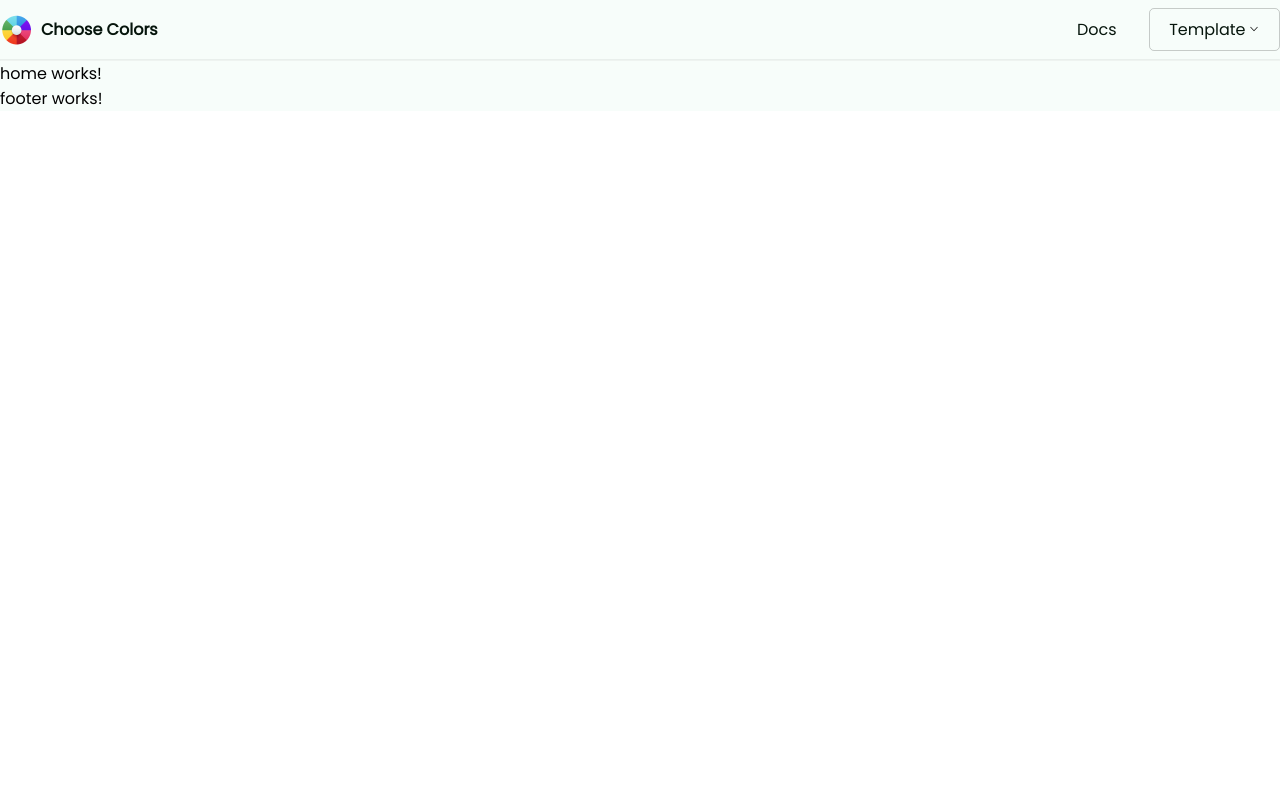
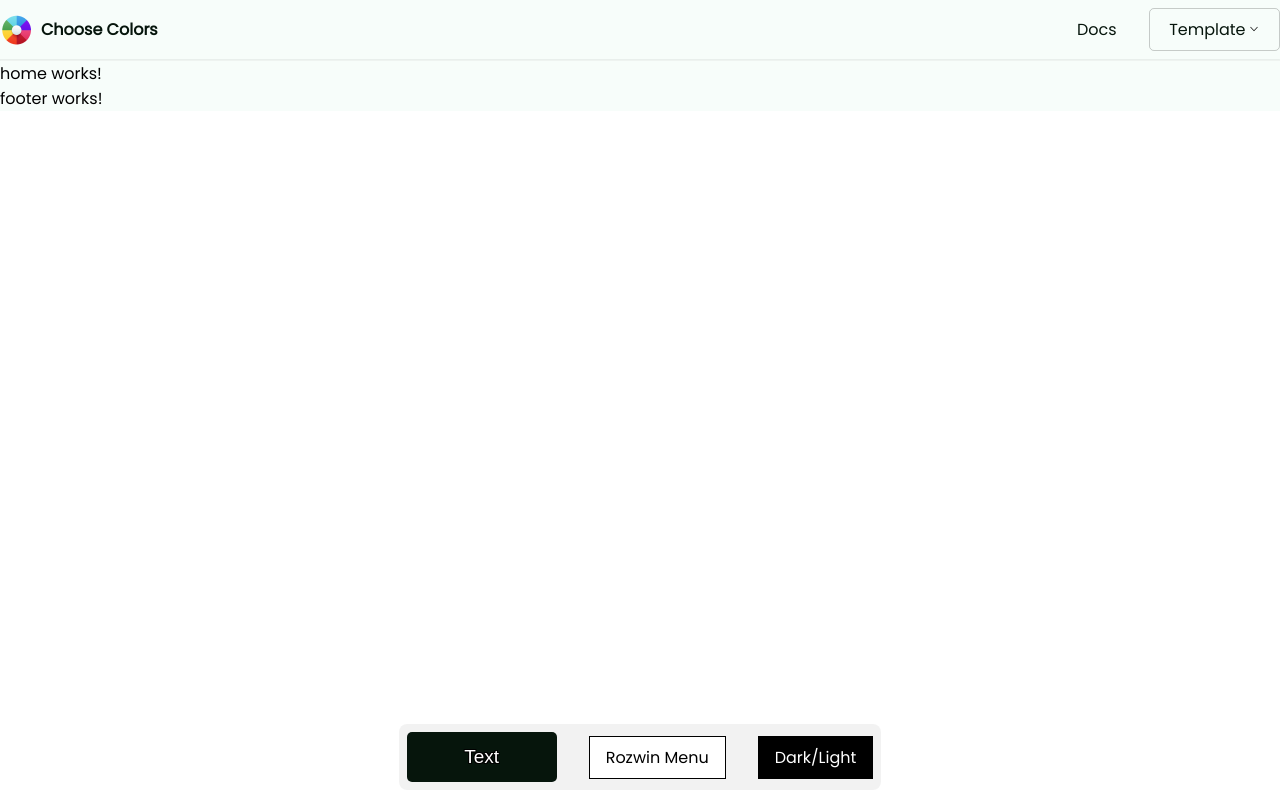
Before and after one commit to Lexsak/choose-color, an Angular app: page / in a window 1280 px wide. Built offline with nearby package versions, Linux system fonts and the light colour scheme.

Commit message:
color toolbar html and css also ts

```diff
--- a/src/app/layouts/color-toolbar/color-toolbar.component.css
+++ b/src/app/layouts/color-toolbar/color-toolbar.component.css
@@ -0,0 +1,105 @@
+.container {
+  display: flex;
+  justify-content: center;
+}
+
+.colorContainer {
+  display: flex;
+  justify-content: center;
+  align-items: center;
+  background-color: rgba(0, 0, 0, 0.05);
+  padding: 8px;
+  gap: 2rem;
+  border-radius: 8px;
+}
+
+.btn-color {
+  padding: 0;
+  width: 150px;
+  height: 50px;
+  position: relative;
+  cursor: pointer;
+  background-color: transparent;
+  border: 0;
+}
+.btn-color::after {
+  position: absolute;
+  width: auto;
+  height: auto;
+  color: #ffffff;
+  font-size: 19px;
+  text-shadow: -1px -1px 0 #000, 1px -1px 0 #000, -1px 1px 0 #000,
+    1px 1px 0 #000;
+  border: none;
+  top: 50%;
+  left: 50%;
+  transform: translate(-50%, -50%);
+}
+
+/* Color Inputs Names  */
+.color-text::after {
+  content: "Text";
+}
+
+.second-color::after {
+  content: "Background";
+}
+
+.accent-color::after {
+  content: "Accent";
+}
+.primary-color::after {
+  content: "Primary";
+}
+.secondary-color::after {
+  content: "Secondary";
+}
+
+input[type="color"]::-webkit-color-swatch-wrapper {
+  padding: 0;
+}
+input[type="color"]::-webkit-color-swatch {
+  border: none;
+  border-radius: 5px;
+}
+
+/* DropDown */
+.dropdown-container {
+  position: relative;
+  background-color: white;
+}
+
+.dropdown-text {
+  cursor: pointer;
+  border: 1px solid black;
+  color: black;
+  padding: 8px 16px;
+}
+
+.dropdown-menu {
+  position: absolute;
+  bottom: 100%;
+  left: 0;
+  background-color: white;
+  color: black;
+  height: 100px;
+  width: 100%;
+  overflow-y: scroll;
+}
+
+.options {
+  border: 1px solid black;
+  padding: 0px 16px;
+  cursor: pointer;
+}
+
+.darkLight{
+  background-color: black;
+  color: white;
+  transition: all .3s ease-in-out;
+}
+
+.darkLight:hover{
+  background-color: white;
+  color: black;
+}
--- a/src/app/layouts/color-toolbar/color-toolbar.component.html
+++ b/src/app/layouts/color-toolbar/color-toolbar.component.html
@@ -1,3 +1,36 @@
-<p>
-  color-toolbar works!
-</p>
+<div class="container">
+  <div class="colorContainer">
+
+    <!-- Color Inputs -->
+    <input
+      type="color"
+      class="btn-color color-text"
+      [value]="getTextColor()"
+      (input)="changeTextColor($event)"
+    />
+
+
+
+    <!-- DropDown -->
+    <div class="dropdown-container">
+      <div class="dropdown-text" (click)="changeDropDown()">
+        <p>Rozwin Menu</p>
+      </div>
+      <div class="dropdown-menu" *ngIf="isDropDown">
+        <div
+          *ngFor="let colorPalette of colorPalettes"
+          class="options"
+          (click)="changeColor(colorPalette.colors[0], colorPalette.colors[1])"
+        >
+          <p>{{ colorPalette.name }}</p>
+        </div>
+      </div>
+    </div>
+
+    <div class="dropdown-container">
+      <div class="dropdown-text darkLight">
+        <p>Dark/Light</p>
+      </div>
+    </div>
+  </div>
+</div>
--- a/src/app/layouts/color-toolbar/color-toolbar.component.ts
+++ b/src/app/layouts/color-toolbar/color-toolbar.component.ts
@@ -1,10 +1,66 @@
-import { Component } from '@angular/core';
+import { Component, HostListener } from '@angular/core';
+import { ColorService } from 'src/app/color.service';
+
+interface ColorPalettes {
+  id: number;
+  name: string;
+  colors: string[];
+}
 
 @Component({
   selector: 'app-color-toolbar',
   templateUrl: './color-toolbar.component.html',
-  styleUrls: ['./color-toolbar.component.css']
+  styleUrls: ['./color-toolbar.component.css'],
 })
 export class ColorToolbarComponent {
+  color: string = '#808080';
 
+  constructor(private colorService: ColorService) {}
+
+
+  getBackgroundColor() {
+    return this.colorService.backgroundColor;
+  }
+
+  getTextColor(){
+    return this.colorService.textColor;
+  };
+
+  changeTextColor(event: any) {
+    const color = event?.target?.value;
+    this.colorService.setTextColor(color);
+  }
+
+  // DropDown
+  colorPalettes: ColorPalettes[] = [
+    { id: 1, name: 'Mono', colors: ['#ffffff', '#dddddd'] },
+    { id: 2, name: 'Nono', colors: ['#000000', '#ffffff'] },
+    { id: 3, name: 'Hono', colors: ['asfas', 'asfasf'] },
+    { id: 4, name: 'Bono', colors: ['asfas', 'asfasf'] },
+    { id: 5, name: 'Cono', colors: ['asfas', 'asfasf'] },
+  ];
+
+  isDropDown: boolean = false;
+
+  @HostListener('document:click', ['$event'])
+  handleDocumentClick(event: Event) {
+    if (this.isDropDown) {
+      const clickedElement = event.target as HTMLElement;
+
+      // Sprawdź czy kliknięcie nie nastąpiło wewnątrz dropdown-container
+      if (!clickedElement.closest('.dropdown-container')) {
+        this.isDropDown = false;
+      }
+    }
+  }
+
+  changeDropDown() {
+    this.isDropDown = !this.isDropDown;
+  }
+
+  changeColor(hax1: string, hax2: string) {
+    this.colorService.setTextColor(hax1);
+    this.colorService.setSecondaryColor(hax2);
+    this.isDropDown = false;
+  }
 }
--- a/src/app/layouts/navbar/navbar.component.ts
+++ b/src/app/layouts/navbar/navbar.component.ts
@@ -19,7 +19,6 @@ export class NavbarComponent {
   }
 
   // Colors from Toolbar
-
   constructor(private colorService: ColorService) {}
 
   getBackgroundColor() {
```
